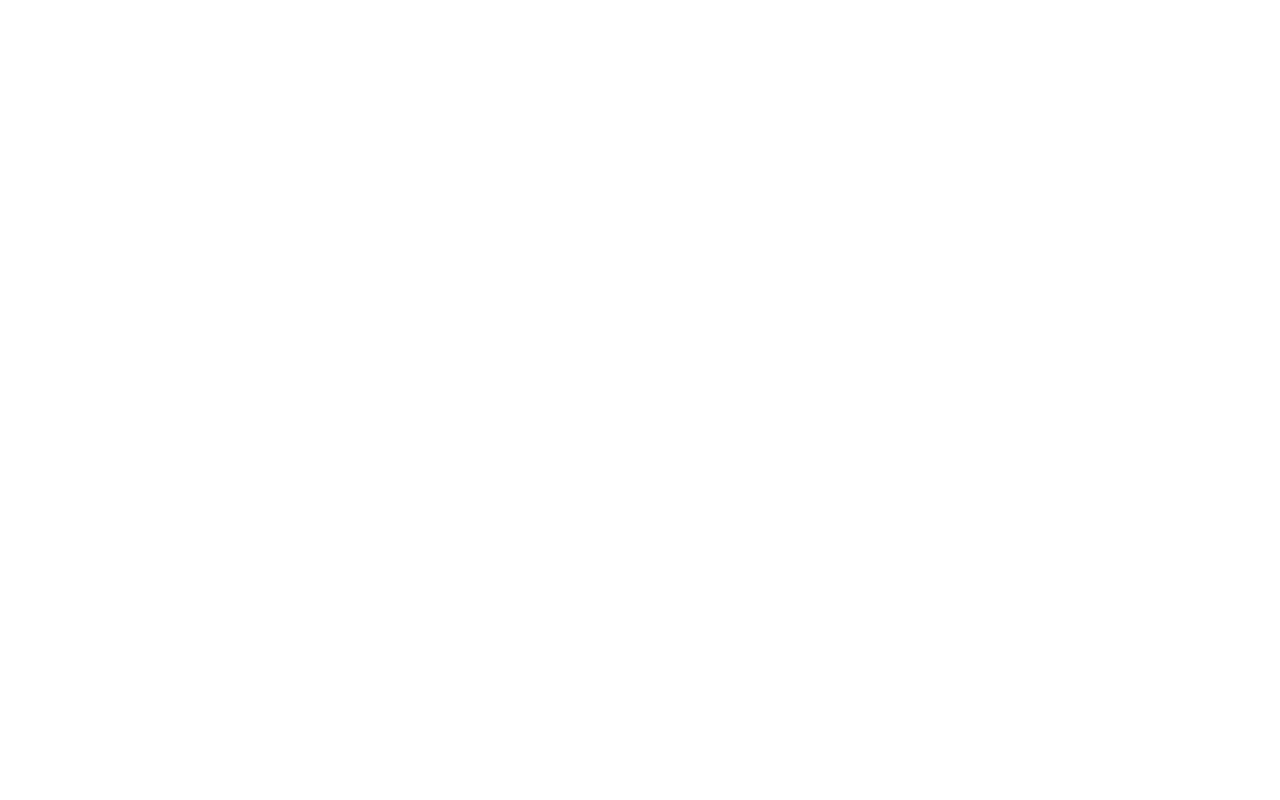
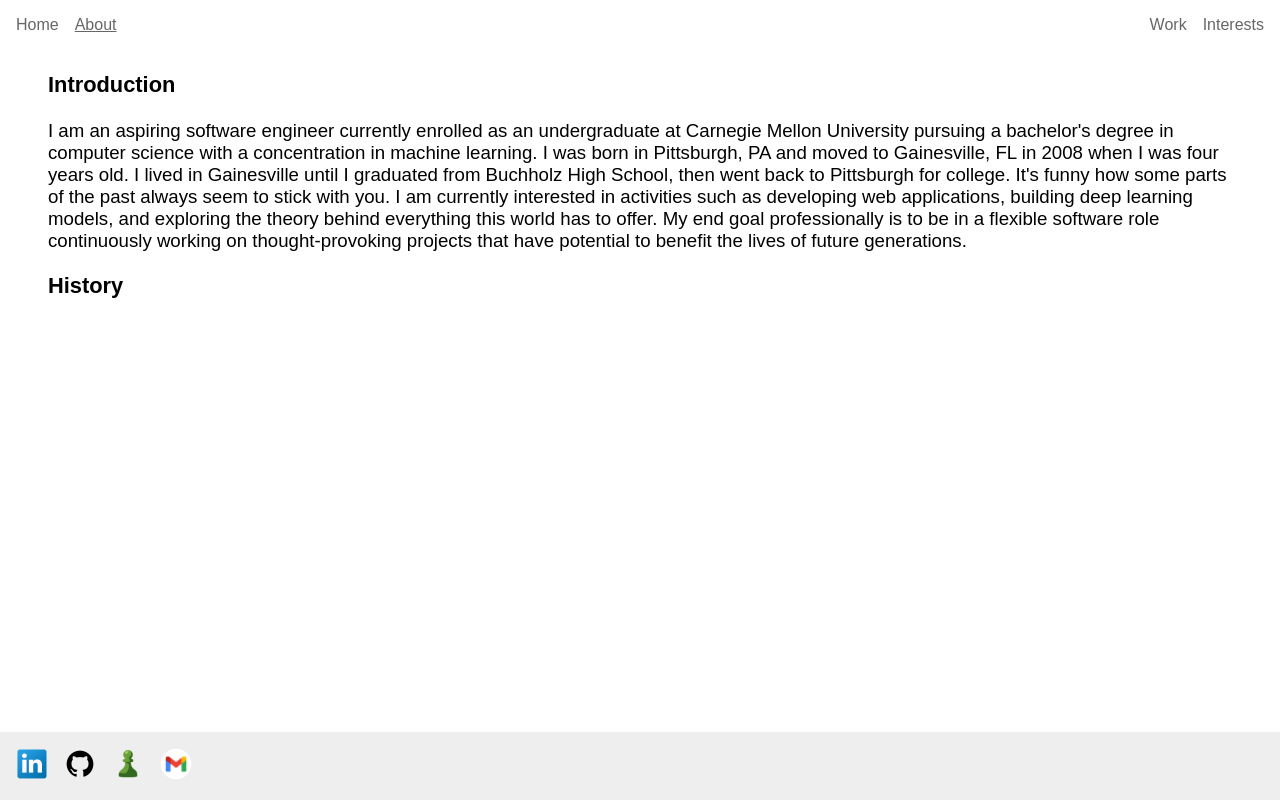
Before and after one commit to KevinHeeHee/Portfolio, a plain HTML site: page about.html in a window 1280 px wide. Drawn offline with Linux system fonts and the light colour scheme.

Commit message:
Added formatting for about page.
Added underline for telling user which page they're on.

```diff
--- a/about.html
+++ b/about.html
@@ -0,0 +1,44 @@
+<!DOCTYPE html>
+<html lang="en">
+<head>
+  <meta charset="UTF-8">
+  <meta name="viewport" content="width=device-width, initial-scale=1.0">
+  <title>About | Portfolio of Kevin He</title>
+  <link rel="stylesheet" href="./style.css">
+</head>
+<body>
+  <div>
+    <div class="header">
+      <ul class="left-links">
+        <li><a href="./index.html">Home</a></li>
+        <li><a href="./about.html"><u>About</u></a></li>
+      </ul>
+      <ul class="right-links">
+        <li><a href="work.html">Work</a></li>
+        <li><a href="interests.html">Interests</a></li>
+      </ul>
+    </div>
+    <div class="info">
+      <h3>Introduction</h3>
+      <p>I am an aspiring software engineer currently enrolled as an
+        undergraduate at Carnegie Mellon University pursuing a bachelor's degree in computer science
+        with a concentration in machine learning. I was born in Pittsburgh, PA and moved to Gainesville, FL
+        in 2008 when I was four years old. I lived in Gainesville until I graduated from Buchholz High School, then
+        went back to Pittsburgh for college. It's funny how some parts of the past always seem to stick with you.
+        I am currently interested in activities such as developing web applications, building deep learning models, and
+        exploring the theory behind everything this world has to offer. My end goal professionally is to be in a flexible software
+        role continuously working on thought-provoking projects that have potential to benefit the lives of future generations.
+      </p>
+      <h3>History</h3>
+    </div>
+  </div>
+  <div class="footer">
+    <div class="left-links">
+      <a href="https://www.linkedin.com/in/kevinhe19/" target="_blank"><img class="logo" src="./images/linkedin-logo.png" alt="Linkedin logo"></a>
+      <a href="https://github.com/KevinHeeHee" target="_blank"><img class="logo" src="./images/github-logo.png" alt="Github logo"></a>
+      <a href="https://www.chess.com/member/khenewk" target="_blank"><img class="logo" src="./images/chess-com-logo.png" alt="Chess.com logo"></a>
+      <a href="mailto:kevinhe@andrew.cmu.edu" target="_blank"><img class="logo" src="./images/gmail-logo.png" alt="Users can email me"></a>
+    </div>
+  </div>
+</body>
+</html>
--- a/style.css
+++ b/style.css
@@ -26,6 +26,7 @@ ul {
 .left-links, .right-links {
   display: flex;
   gap: 16px;
+  align-items: center;
 }
 
 .content {
@@ -59,3 +60,8 @@ h1 {
 .home-text {
   text-align: center;
 }
+
+.info {
+  margin: 0px 48px;
+  font-size: 14pt;
+}
```
Also changed, not shown: index.html (+2 -2 lines), interests.html (+34 -0 lines), work.html (+29 -0 lines).
